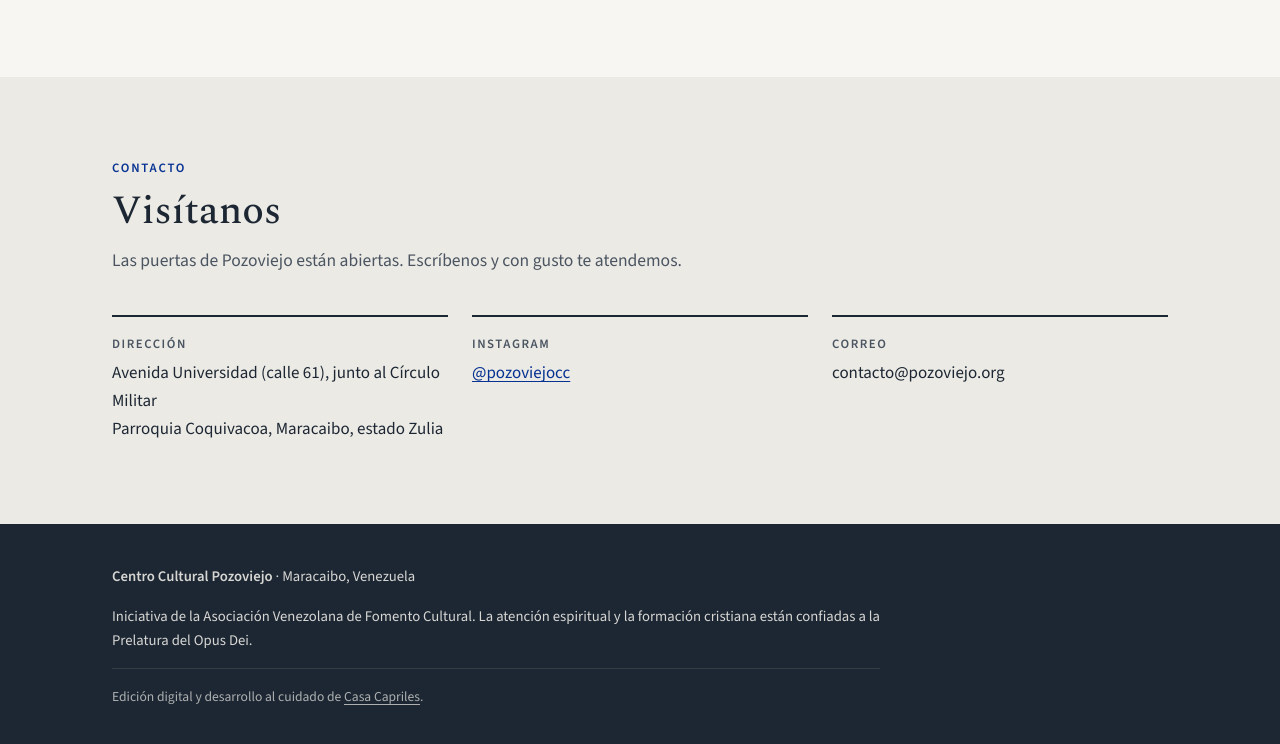
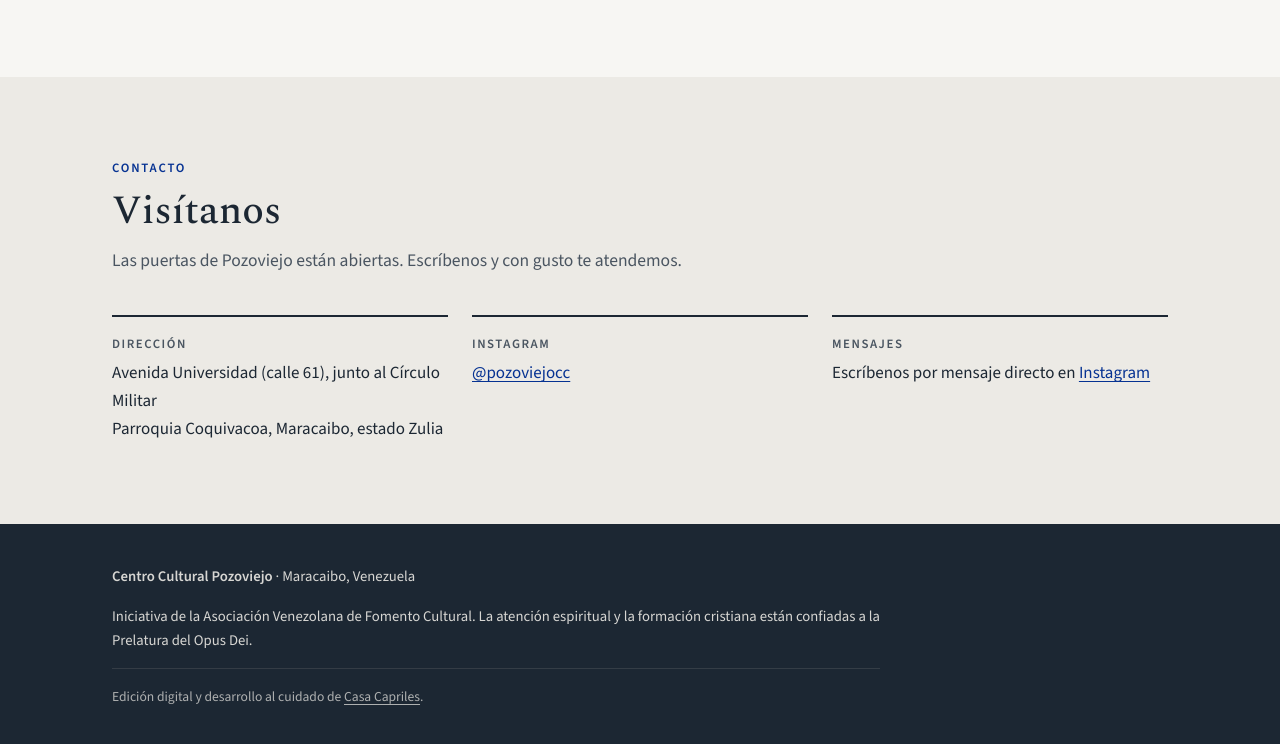
Before and after one commit to luisc393/pozoviejo, a plain HTML site: page index.html in a window 1280 px wide. Shown: the part 5459-6203 px from the top of the page. Drawn offline with nearby package versions, Linux system fonts and the light colour scheme.

Commit message:
Contacto por Instagram mientras se crea el correo del centro
Co-Authored-By: Claude Opus 5.5 <noreply@anthropic.com>
Claude-Session: https://claude.ai/code/session_01XD6NAdH4EuvN7LxepqxmHu

```diff
--- a/index.html
+++ b/index.html
@@ -374,8 +374,8 @@ footer .colofon { font-size: .85rem; opacity: .7; border-top: 1px solid rgba(127
           <p><a href="https://www.instagram.com/pozoviejocc/" rel="noopener">@pozoviejocc</a></p>
         </div>
         <div>
-          <span class="etiqueta">Correo</span>
-          <p>contacto@pozoviejo.org</p>
+          <span class="etiqueta">Mensajes</span>
+          <p>Escríbenos por mensaje directo en <a href="https://www.instagram.com/pozoviejocc/" rel="noopener">Instagram</a></p>
         </div>
       </div>
     </div>
```
